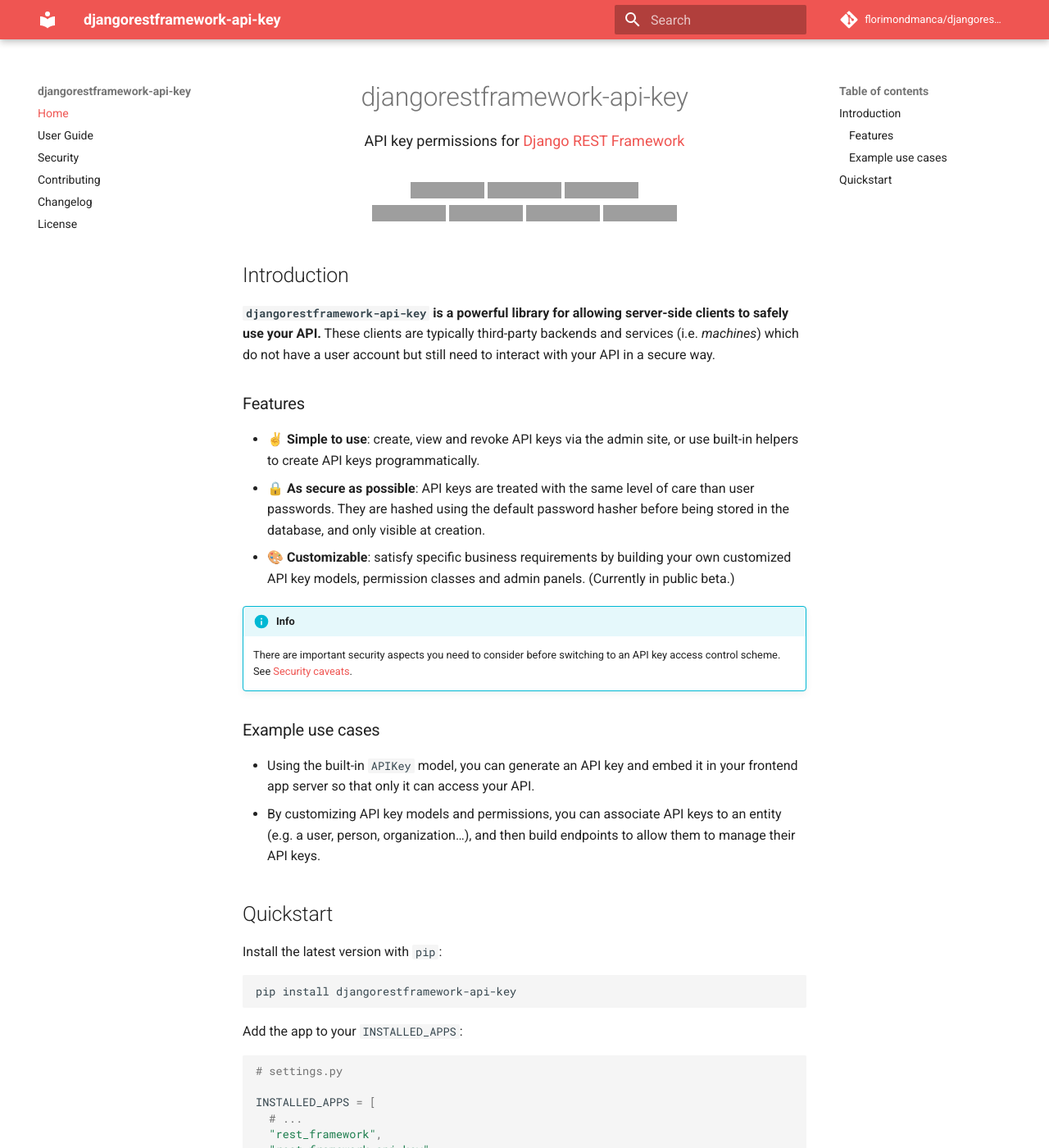
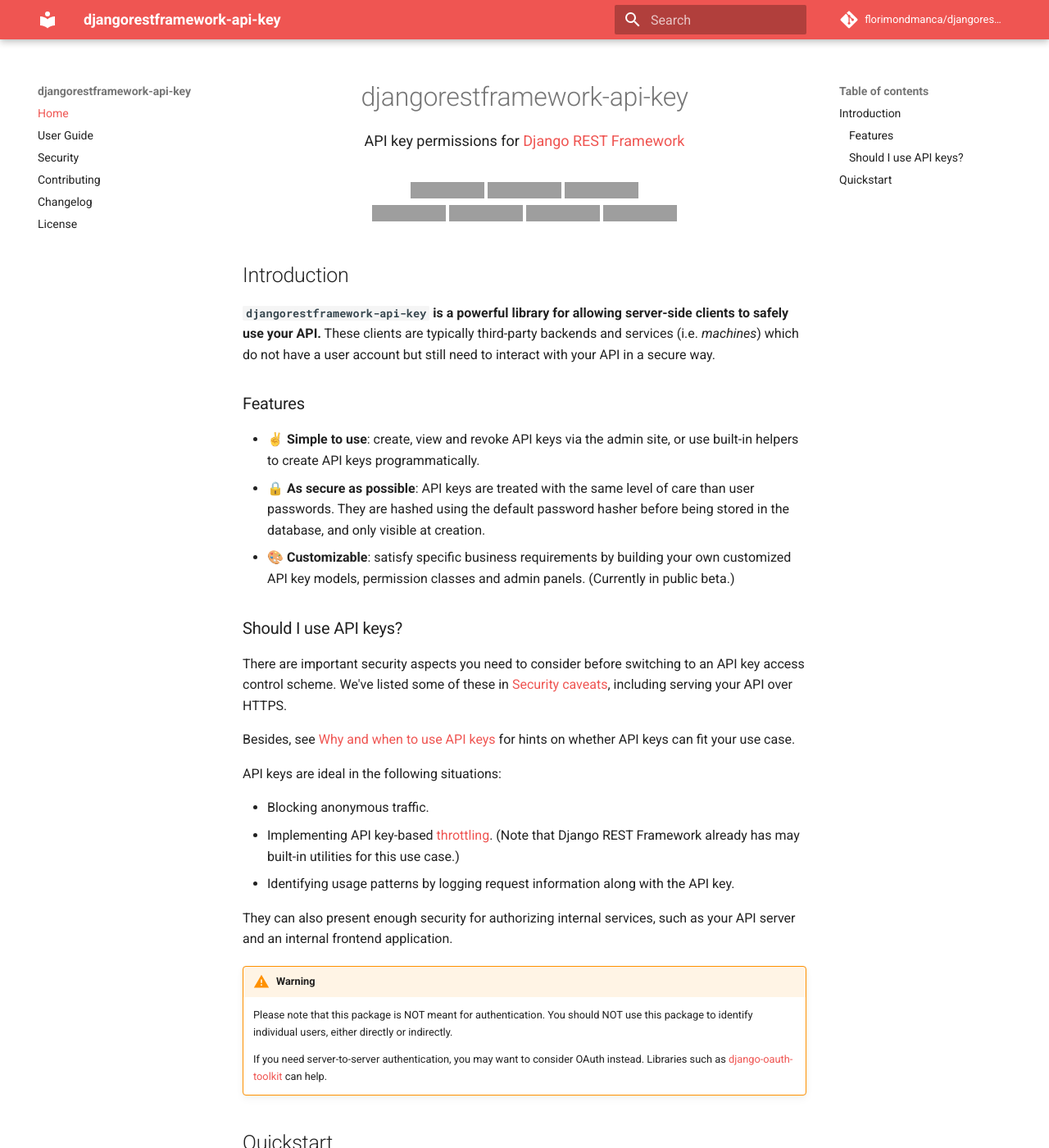
Before and after one commit to florimondmanca/djangorestframework-api-key, an MkDocs documentation site: the page built from docs/index.md, in a window 1280 px wide and 1400 px high, cut to the strip 0-1400 px from the top of the window. Shown: the whole strip at 82% size. Built offline with MkDocs 1.6.1 and Material for MkDocs 9.7.7, drawn with Linux system fonts in a browser that asks for light colours; comment, search, counter and statistics services are not loaded; grey boxes are pictures that could not be loaded.

Commit message:
Improve use cases documentation

```diff
--- a/docs/index.md
+++ b/docs/index.md
@@ -35,13 +35,24 @@
 - 🔒 **As secure as possible**: API keys are treated with the same level of care than user passwords. They are hashed using the default password hasher before being stored in the database, and only visible at creation.
 - 🎨 **Customizable**: satisfy specific business requirements by building your own customized API key models, permission classes and admin panels. (Currently in public beta.)
 
-!!! info
-    There are important security aspects you need to consider before switching to an API key access control scheme. See [Security caveats](security.md#caveats).
+### Should I use API keys?
 
-### Example use cases
+There are important security aspects you need to consider before switching to an API key access control scheme. We've listed some of these in [Security caveats](security.md#caveats), including serving your API over HTTPS.
 
-- Using the built-in `APIKey` model, you can generate an API key and embed it in your frontend app server so that only it can access your API.
-- By customizing API key models and permissions, you can associate API keys to an entity (e.g. a user, person, organization…), and then build endpoints to allow them to manage their API keys.
+Besides, see [Why and when to use API keys](https://cloud.google.com/endpoints/docs/openapi/when-why-api-key#top_of_page) for hints on whether API keys can fit your use case.
+
+API keys are ideal in the following situations:
+
+- Blocking anonymous traffic.
+- Implementing API key-based [throttling](https://www.django-rest-framework.org/api-guide/throttling/). (Note that Django REST Framework already has may built-in utilities for this use case.)
+- Identifying usage patterns by logging request information along with the API key.
+
+They can also present enough security for authorizing internal services, such as your API server and an internal frontend application.
+
+!!! warning
+    Please note that this package is NOT meant for authentication. You should NOT use this package  to identify individual users, either directly or indirectly.
+
+    If you need server-to-server authentication, you may want to consider OAuth instead. Libraries such as [django-oauth-toolkit](https://django-oauth-toolkit.readthedocs.io/en/latest/index.html) can help.
 
 ## Quickstart
 
```
Also changed, not shown: README.md (+16 -3 lines), docs/guide.md (+3 -0 lines), docs/security.md (+8 -4 lines).
